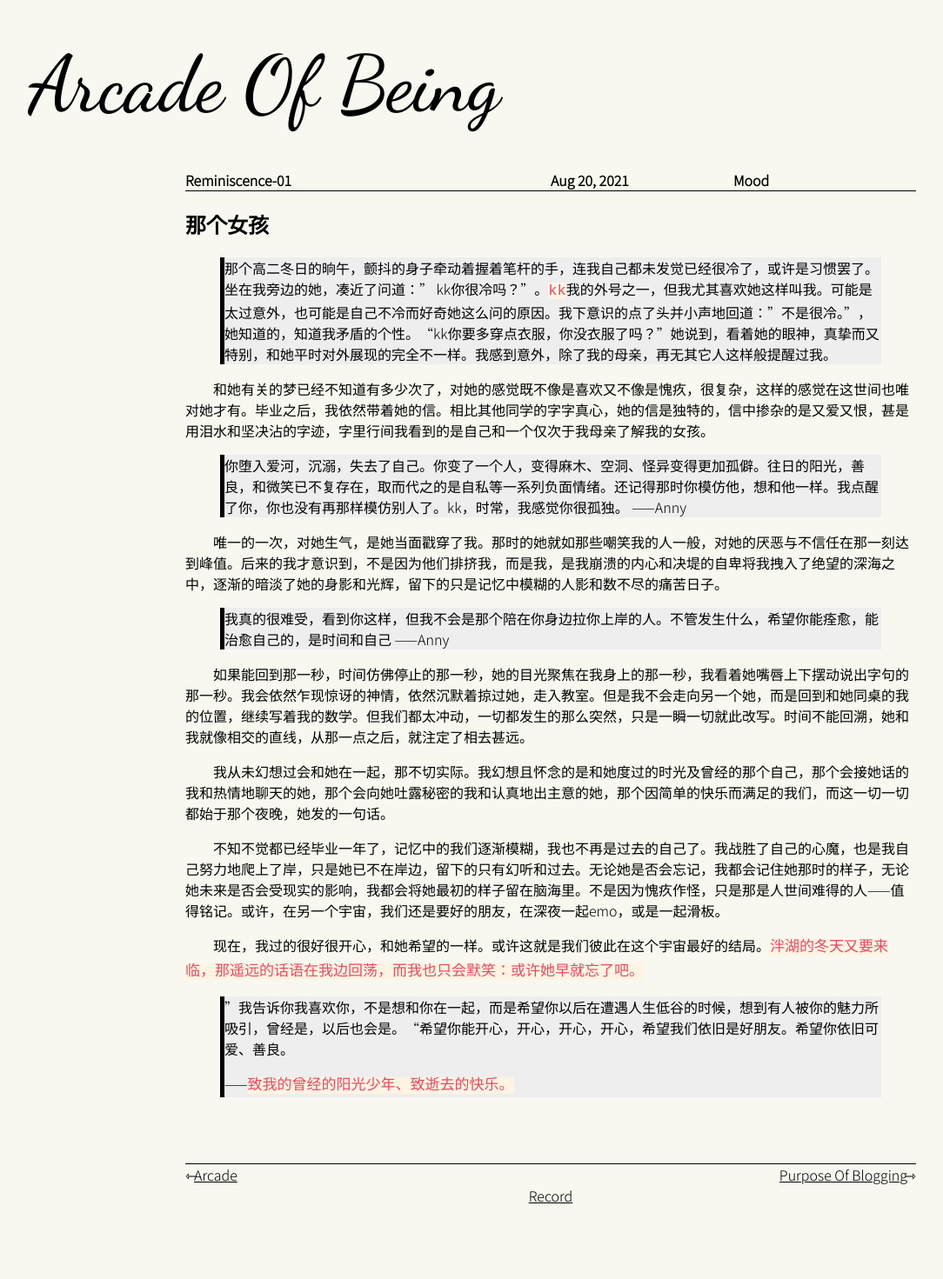
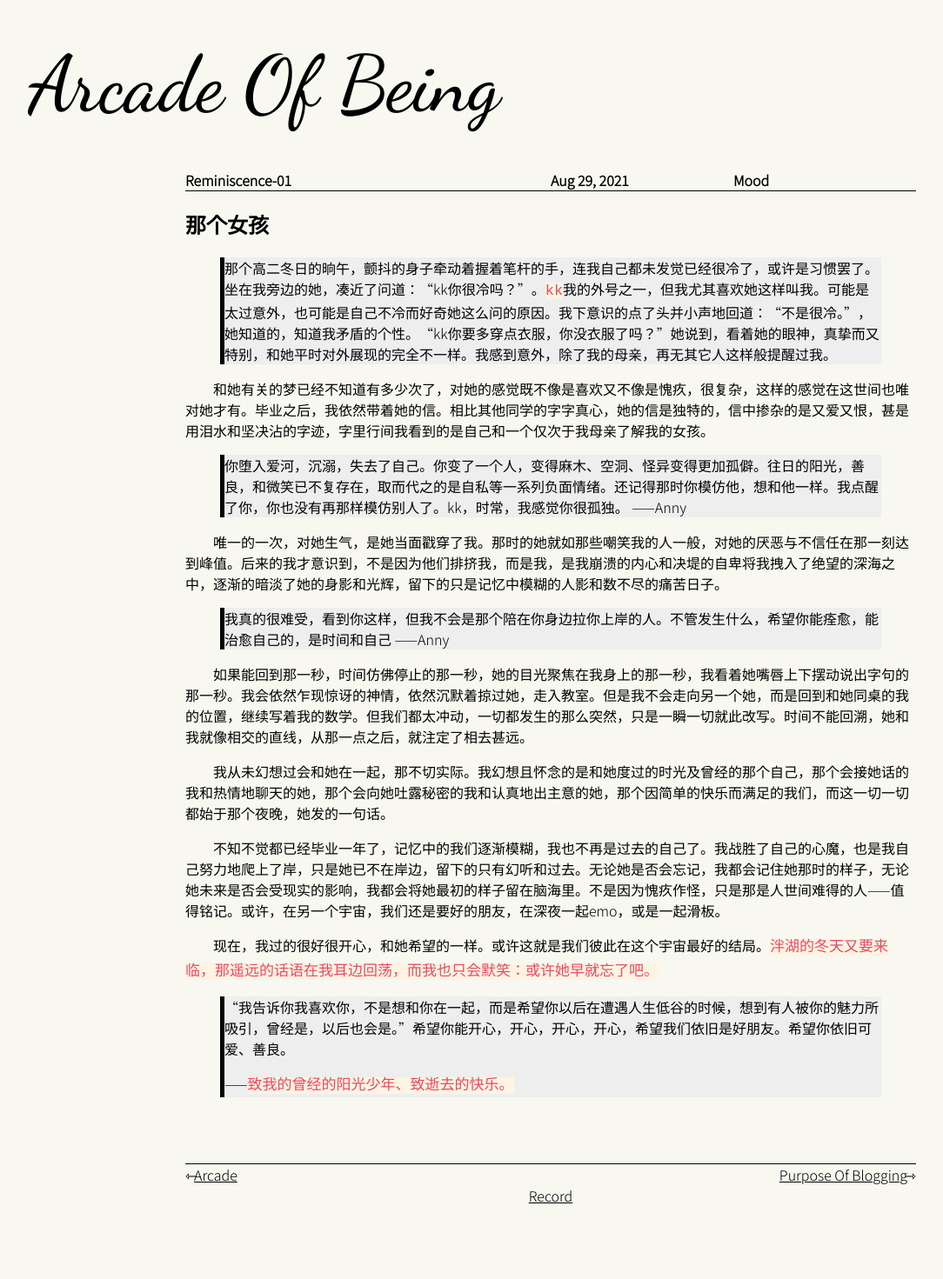
Before and after one commit to NeonSkylar69/NeonSkylar69.github.io, a Jekyll site: the page built from _posts/2021-08-29-Reminiscence-01.md, in a window 1280 px wide. Shown: the whole page at 87% size, without its empty margins (7-1091 px from the left). Built offline with Jekyll 4.4.1, drawn with Linux system fonts in a browser that asks for light colours; some web fonts are replaced.

Commit message:
LITTLEFIX

```diff
--- a/_posts/2021-08-29-Reminiscence.md
+++ b/_posts/2021-08-29-Reminiscence-01.md
@@ -1,13 +1,13 @@
 ---
 layout: post
 title: "Reminiscence-01"
-date: 2021-08-20 21:41
+date: 2021-08-29 21:41
 category: Mood
 ---
 
 ## 那个女孩
 
-> 那个高二冬日的晌午，颤抖的身子牵动着握着笔杆的手，连我自己都未发觉已经很冷了，或许是习惯罢了。坐在我旁边的她，凑近了问道：” kk你很冷吗？”。``kk``我的外号之一，但我尤其喜欢她这样叫我。可能是太过意外，也可能是自己不冷而好奇她这么问的原因。我下意识的点了头并小声地回道：”不是很冷。”，她知道的，知道我矛盾的个性。“kk你要多穿点衣服，你没衣服了吗？”她说到，看着她的眼神，真挚而又特别，和她平时对外展现的完全不一样。我感到意外，除了我的母亲，再无其它人这样般提醒过我。
+> 那个高二冬日的晌午，颤抖的身子牵动着握着笔杆的手，连我自己都未发觉已经很冷了，或许是习惯罢了。坐在我旁边的她，凑近了问道：“kk你很冷吗？”。``kk``我的外号之一，但我尤其喜欢她这样叫我。可能是太过意外，也可能是自己不冷而好奇她这么问的原因。我下意识的点了头并小声地回道：“不是很冷。”，她知道的，知道我矛盾的个性。“kk你要多穿点衣服，你没衣服了吗？”她说到，看着她的眼神，真挚而又特别，和她平时对外展现的完全不一样。我感到意外，除了我的母亲，再无其它人这样般提醒过我。
 
 
 
@@ -39,9 +39,9 @@ category: Mood
 
 
 
-&emsp;&emsp;现在，我过的很好很开心，和她希望的一样。或许这就是我们彼此在这个宇宙最好的结局。``泮湖的冬天又要来临，那遥远的话语在我边回荡，而我也只会默笑：或许她早就忘了吧。``
+&emsp;&emsp;现在，我过的很好很开心，和她希望的一样。或许这就是我们彼此在这个宇宙最好的结局。``泮湖的冬天又要来临，那遥远的话语在我耳边回荡，而我也只会默笑：或许她早就忘了吧。``
 
-> ”我告诉你我喜欢你，不是想和你在一起，而是希望你以后在遭遇人生低谷的时候，想到有人被你的魅力所吸引，曾经是，以后也会是。“希望你能开心，开心，开心，开心，希望我们依旧是好朋友。希望你依旧可爱、善良。
+> "我告诉你我喜欢你，不是想和你在一起，而是希望你以后在遭遇人生低谷的时候，想到有人被你的魅力所吸引，曾经是，以后也会是。"希望你能开心，开心，开心，开心，希望我们依旧是好朋友。希望你依旧可爱、善良。
 >
 > ——``致我的曾经的阳光少年、致逝去的快乐。``
 
```
